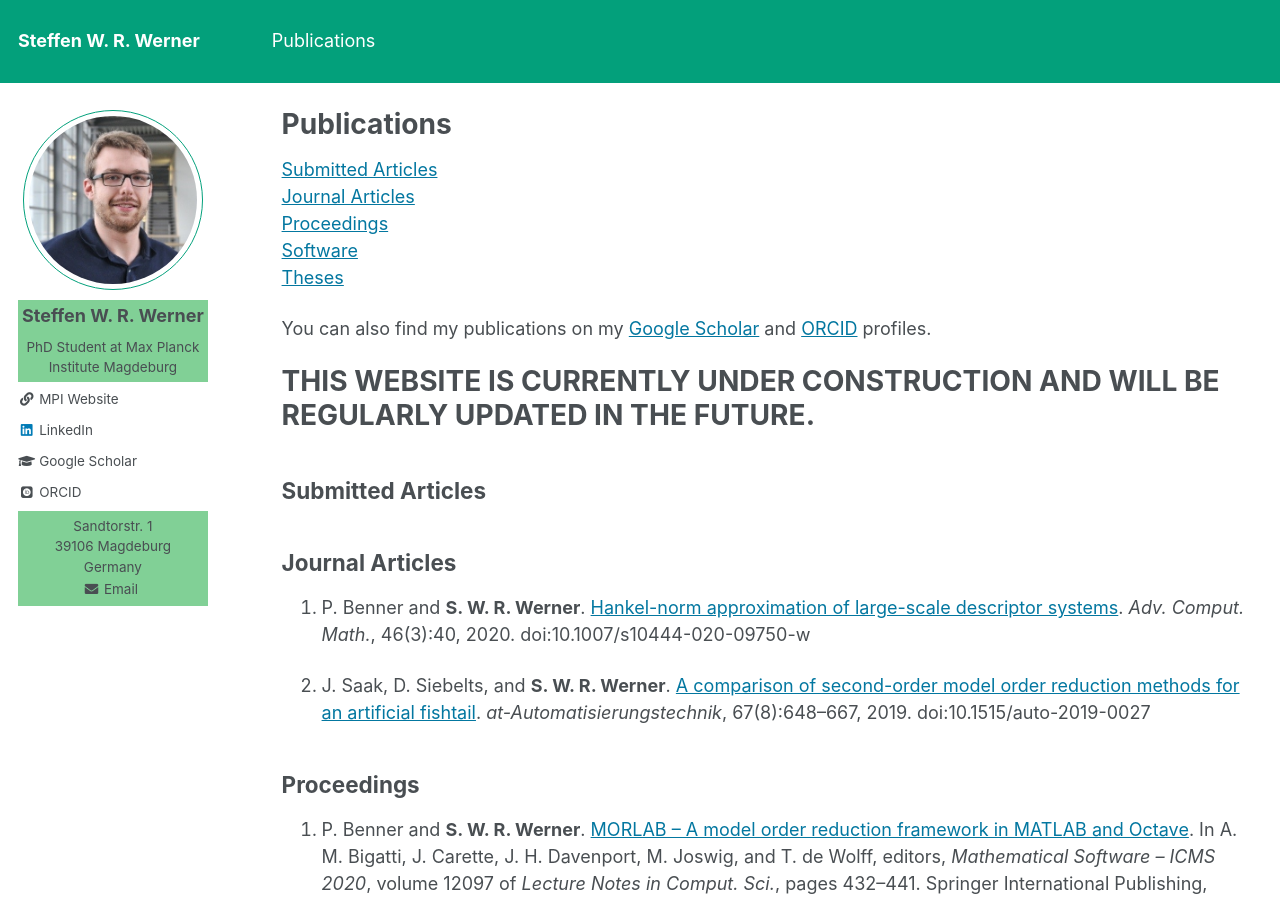
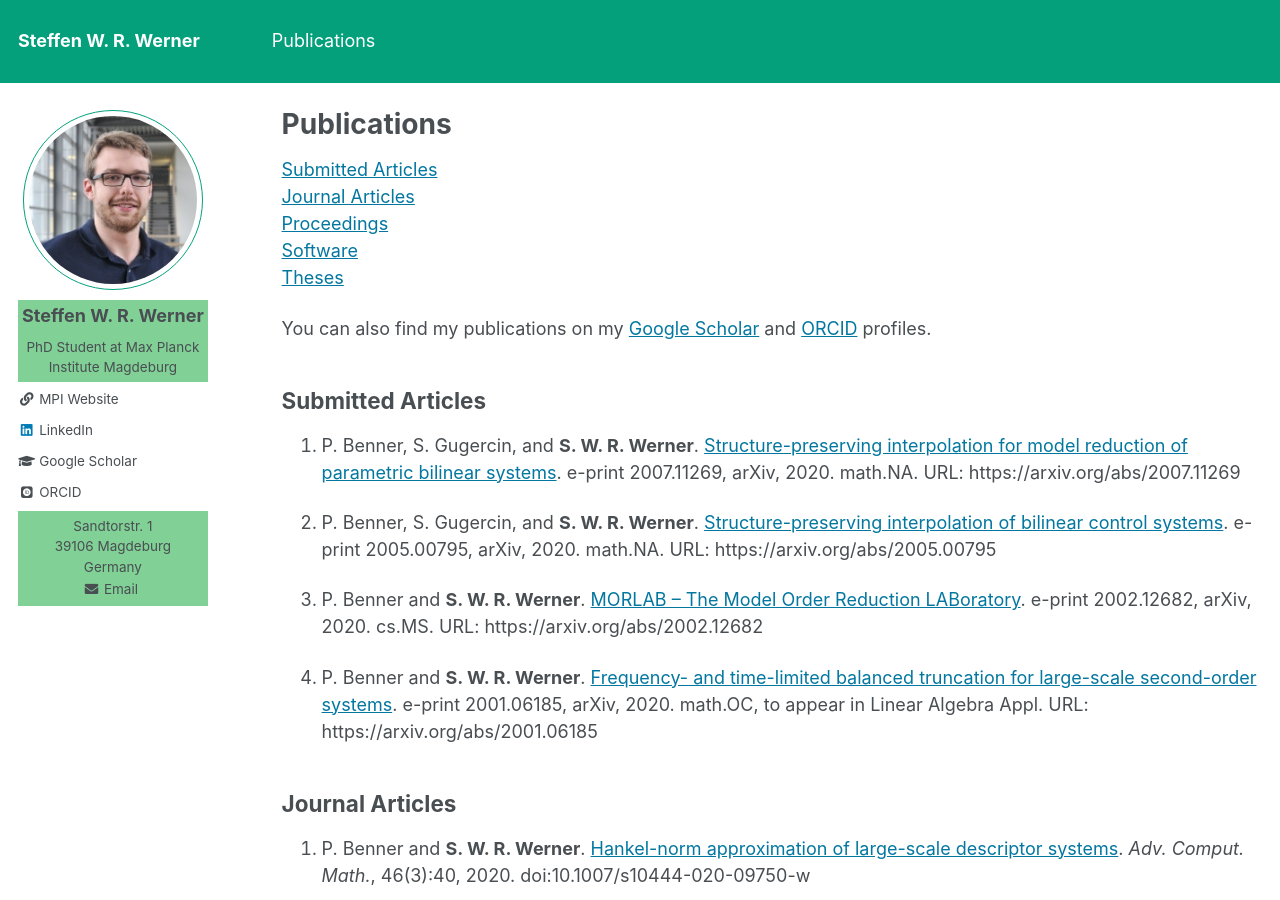
Before and after one commit to ninsteve/ninsteve.github.io, a Jekyll site: the page built from _pages/publications.md, in a window 1280 px wide and 900 px high. Built offline with Jekyll 4.4.1, drawn with Linux system fonts in a browser that asks for light colours; some web fonts are replaced.

Commit message:
Added submitted articles.

```diff
--- a/_pages/publications.md
+++ b/_pages/publications.md
@@ -15,9 +15,30 @@ You can also find my publications on my
 <a href="{{author.googlescholar}}">Google Scholar</a>
 and <a href="{{author.orcid}}">ORCID</a> profiles.
 
-# THIS WEBSITE IS CURRENTLY UNDER CONSTRUCTION AND WILL BE REGULARLY UPDATED IN THE FUTURE.
 
 ## <a name="submitted"></a>Submitted Articles ##
+
+1.  P. Benner, S. Gugercin, and <strong>S. W. R. Werner</strong>. <a
+    target="blank_" href="https://arxiv.org/abs/2007.11269">Structure-preserving
+    interpolation for model reduction of parametric bilinear systems</a>.
+    e-print 2007.11269, arXiv, 2020. math.NA.
+    URL: https://arxiv.org/abs/2007.11269
+
+1.  P. Benner, S. Gugercin, and <strong>S. W. R. Werner</strong>. <a
+    target="blank_" href="https://arxiv.org/abs/2005.00795">Structure-preserving
+    interpolation of bilinear control systems</a>. e-print 2005.00795,
+    arXiv, 2020. math.NA. URL: https://arxiv.org/abs/2005.00795
+
+1.  P. Benner and <strong>S. W. R. Werner</strong>. <a target="blank_"
+    href="https://arxiv.org/abs/2002.12682">MORLAB &ndash; The Model Order
+    Reduction LABoratory</a>. e-print 2002.12682, arXiv, 2020. cs.MS.
+    URL: https://arxiv.org/abs/2002.12682
+
+1.  P. Benner and <strong>S. W. R. Werner</strong>. <a target="blank_"
+    href="https://arxiv.org/abs/2001.06185">Frequency- and time-limited balanced
+    truncation for large-scale second-order systems</a>. e-print 2001.06185,
+    arXiv, 2020. math.OC, to appear in Linear Algebra Appl.
+    URL: https://arxiv.org/abs/2001.06185
 
 ## <a name="journal"></a>Journal Articles ##
 1.  P. Benner and <strong>S. W. R. Werner</strong>. <a target="blank_"
```
